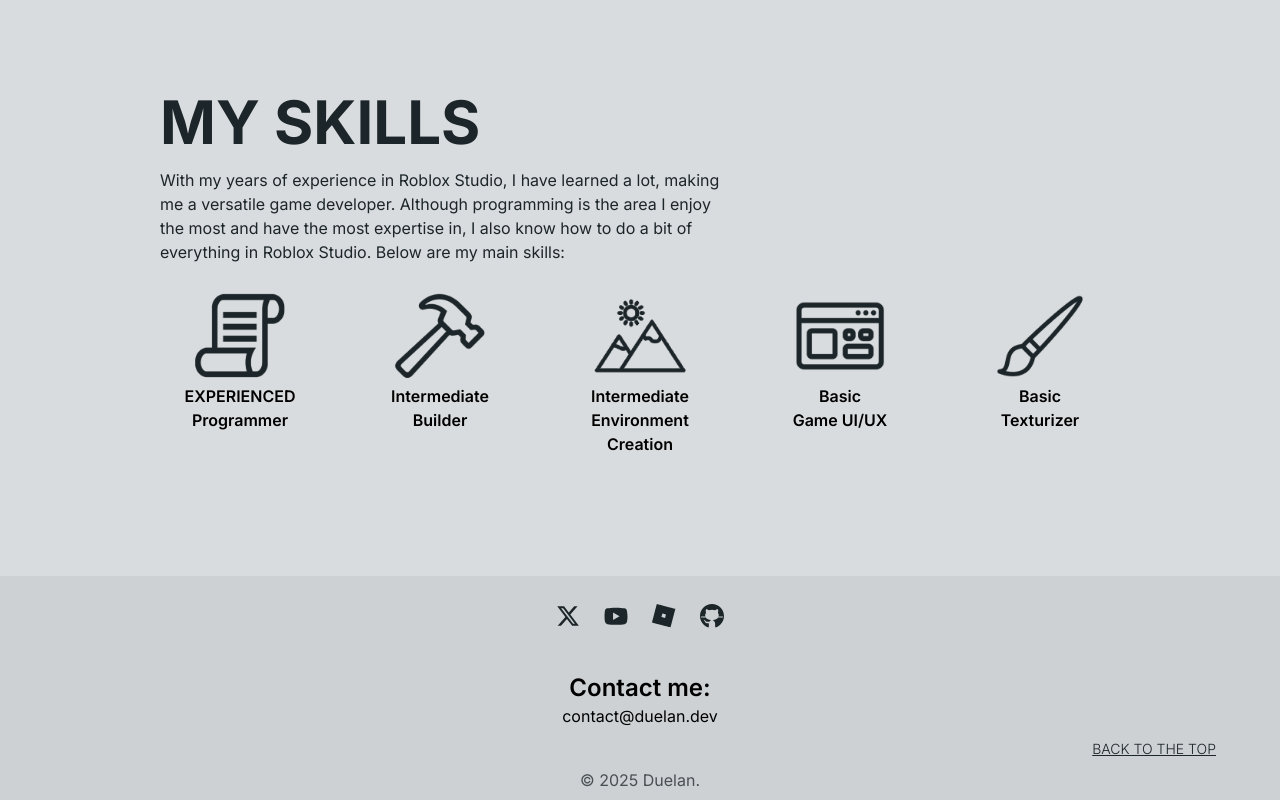
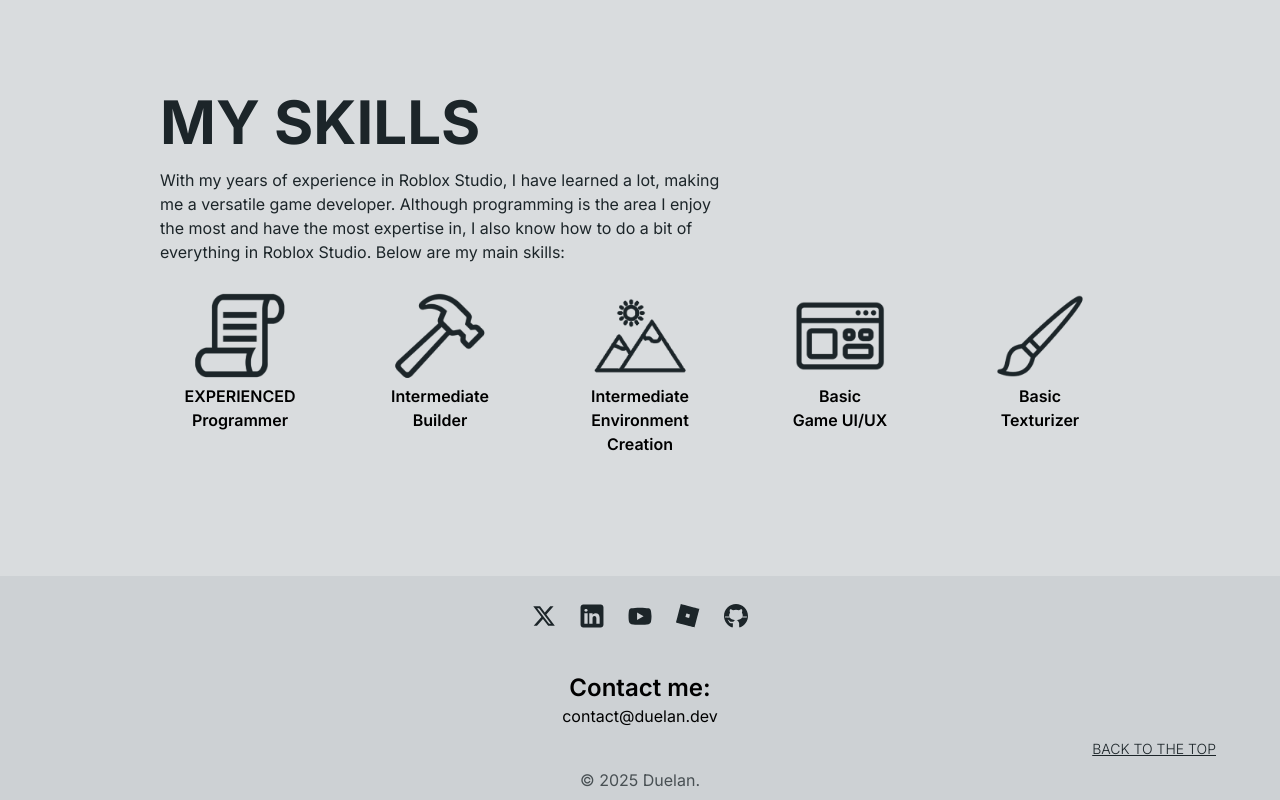
Before and after one commit to AlyssonKe/My-Roblox-Portifolio, a Next.js app: page / in a window 1280 px wide. Shown: the part 852-1652 px from the top of the page. Built offline with nearby package versions, Linux system fonts and the light colour scheme.

Commit message:
LinkedIn Insert 02/10

```diff
--- a/src/components/Footer.tsx
+++ b/src/components/Footer.tsx
@@ -17,6 +17,14 @@ export default function Footer () {
                         <a href='https://x.com/Duelan_BR' target="_blank" className='h-full w-full float-left'>
                             <svg className='fill-secondary duration-200 group-hover:fill-primary-blue group-hover:duration-200' viewBox="0 0 512 512">
                                 <path d="M389.2 48h70.6L305.6 224.2 487 464H345L233.7 318.6 106.5 464H35.8L200.7 275.5 26.8 48H172.4L272.9 180.9 389.2 48zM364.4 421.8h39.1L151.1 88h-42L364.4 421.8z"/>
+                            </svg>
+                        </a>
+                    </li>
+
+                    <li className='group h-12 w-12 p-2 sm:h-10 sm:w-10 hover:duration-200'>
+                        <a href='https://x.com/Duelan_BR' target="_blank" className='h-full w-full float-left'>
+                            <svg className='fill-secondary duration-200 group-hover:fill-primary-blue group-hover:duration-200' viewBox="3 3 44 44">
+                                <path d="M41,4H9C6.24,4,4,6.24,4,9v32c0,2.76,2.24,5,5,5h32c2.76,0,5-2.24,5-5V9C46,6.24,43.76,4,41,4z M17,20v19h-6V20H17z M11,14.47c0-1.4,1.2-2.47,3-2.47s2.93,1.07,3,2.47c0,1.4-1.12,2.53-3,2.53C12.2,17,11,15.87,11,14.47z M39,39h-6c0,0,0-9.26,0-10 c0-2-1-4-3.5-4.04h-0.08C27,24.96,26,27.02,26,29c0,0.91,0,10,0,10h-6V20h6v2.56c0,0,1.93-2.56,5.81-2.56 c3.97,0,7.19,2.73,7.19,8.26V39z"></path>
                             </svg>
                         </a>
                     </li>
```
